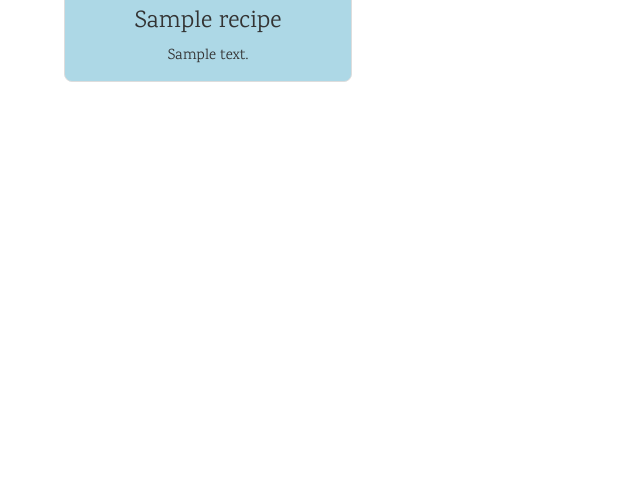
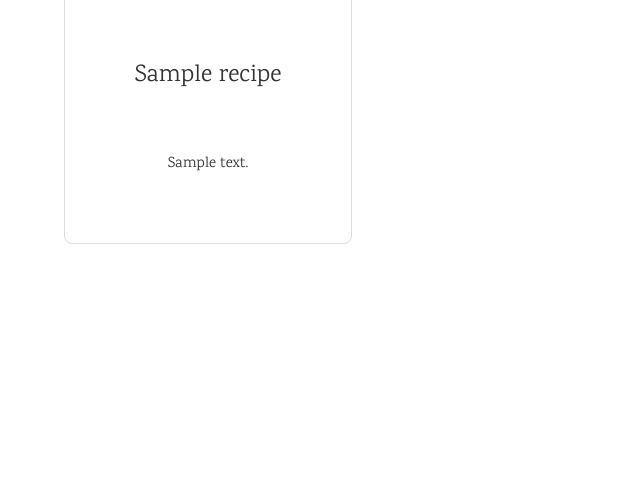
Before and after one commit to gawsk/CrockPot, a Flask app: page / in a window 1280 px wide. Shown: the part 294-778 px from the top of the page, without its empty margins (0-640 px from the left). Run offline with Flask 2, Linux system fonts and the light colour scheme; tables that the repository leaves empty hold one stand-in row (values such as "Sample post"); parts of the project's set-up code (start-up, migrations or seed data) failed here and were passed over; some libraries are stand-ins or nearby versions.

Commit message:
-Fixed scroll bar on main page for each recipe

```diff
--- a/app/templates/home/index.html
+++ b/app/templates/home/index.html
@@ -7,10 +7,10 @@
       <div class="w3-row-padding w3-padding-16 w3-center" id="food">
         {% for recipe in lst %}
           <a href="{{ url_for('recipe.view', recipe_id=recipe.id) }}">
-        <div class="w3-quarter img-thumbnail w3-round-large" style="background:lightblue;">
+        <div class="w3-quarter img-thumbnail w3-round-large" style="background:white; height:400px; display:grid;">
             <img src="{{ recipe.img_path }}" style="width:100%; max-height:150px;">
             <h3>{{ recipe.name }}</h3>
-            <p>{{ recipe.description }}</p>
+            <div style="overflow: scroll; overflow-x: hidden; overflow-y: auto;">{{ recipe.description }}</p></div>
         </div>
           </a>
         {% endfor %}
--- a/app/templates/recipe/view.html
+++ b/app/templates/recipe/view.html
@@ -46,7 +46,7 @@
     <table>
       <li>
         <a href="{{ url_for('recipe.edit_recipe', recipe_id=recipe.id) }}" class='edit_button'>
-          <button type="submit" name ="quantity_id" class="btn btn-info"  style="text-decoration: none;">EDIT</button>
+          <button type="button" name ="quantity_id" class="btn btn-info"  style="text-decoration: none;">EDIT</button>
         </a>
 
         <h3 style="display: inline;"><b>{{ recipe.name }}</b></h3>
```
